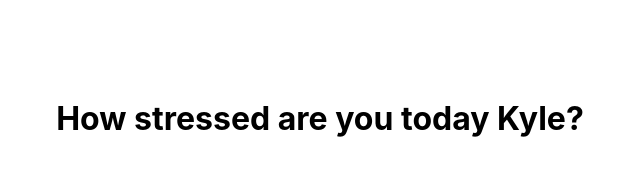
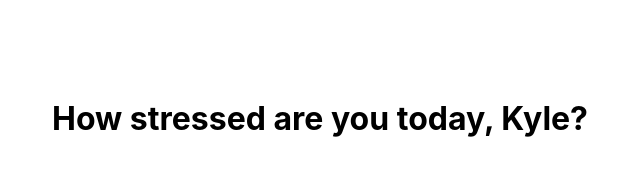
Before and after one commit to cwill833/stress-check, a React (Create React App) app: page / in a window 1280 px wide. Shown: the part 230-415 px from the top of the page, without its empty margins (320-960 px from the left). Built offline with nearby package versions, Linux system fonts and the light colour scheme.

Commit message:
fix spelling error

```diff
--- a/src/components/Header/Header.js
+++ b/src/components/Header/Header.js
@@ -4,7 +4,7 @@ export const Header = ({user}) => {
 
     return (
         <div>
-            <h1>How stressed are you today {user}?</h1>
+            <h1>How stressed are you today, {user}?</h1>
         </div>
     )
 }
```
